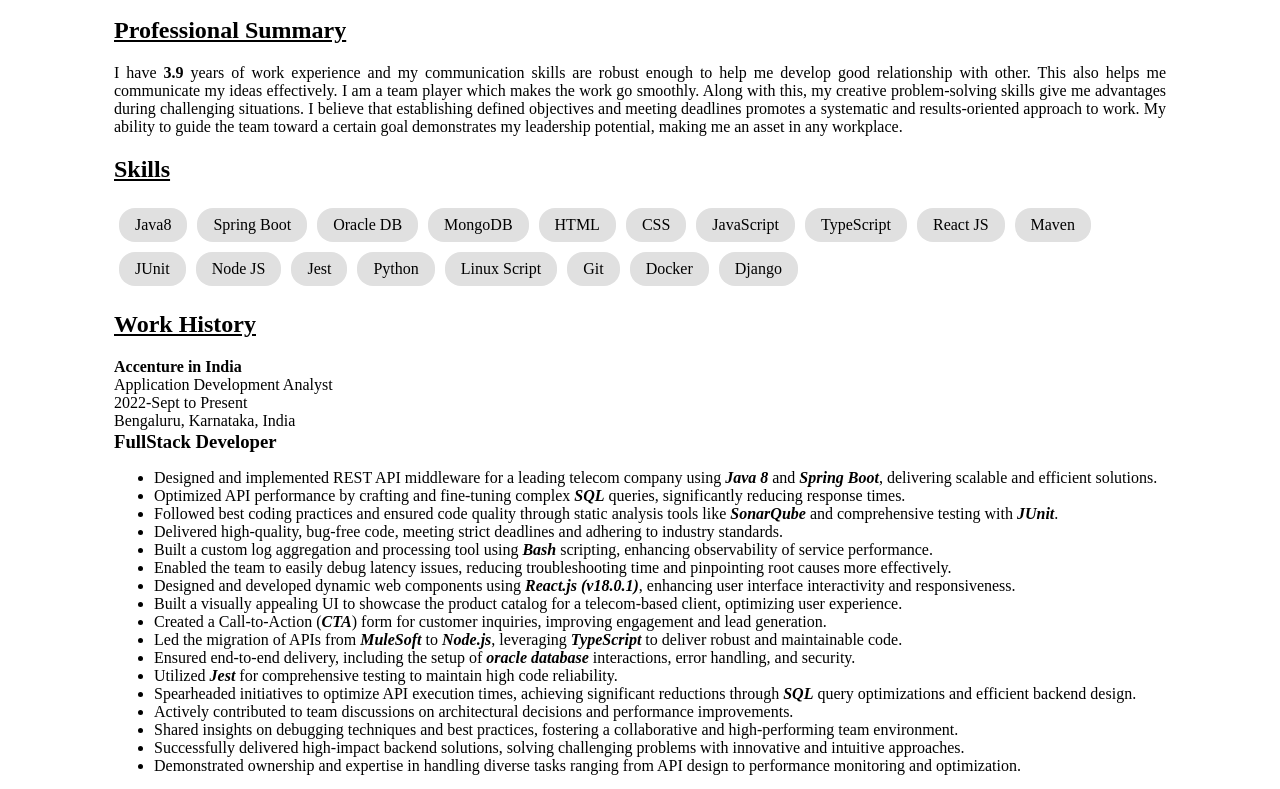
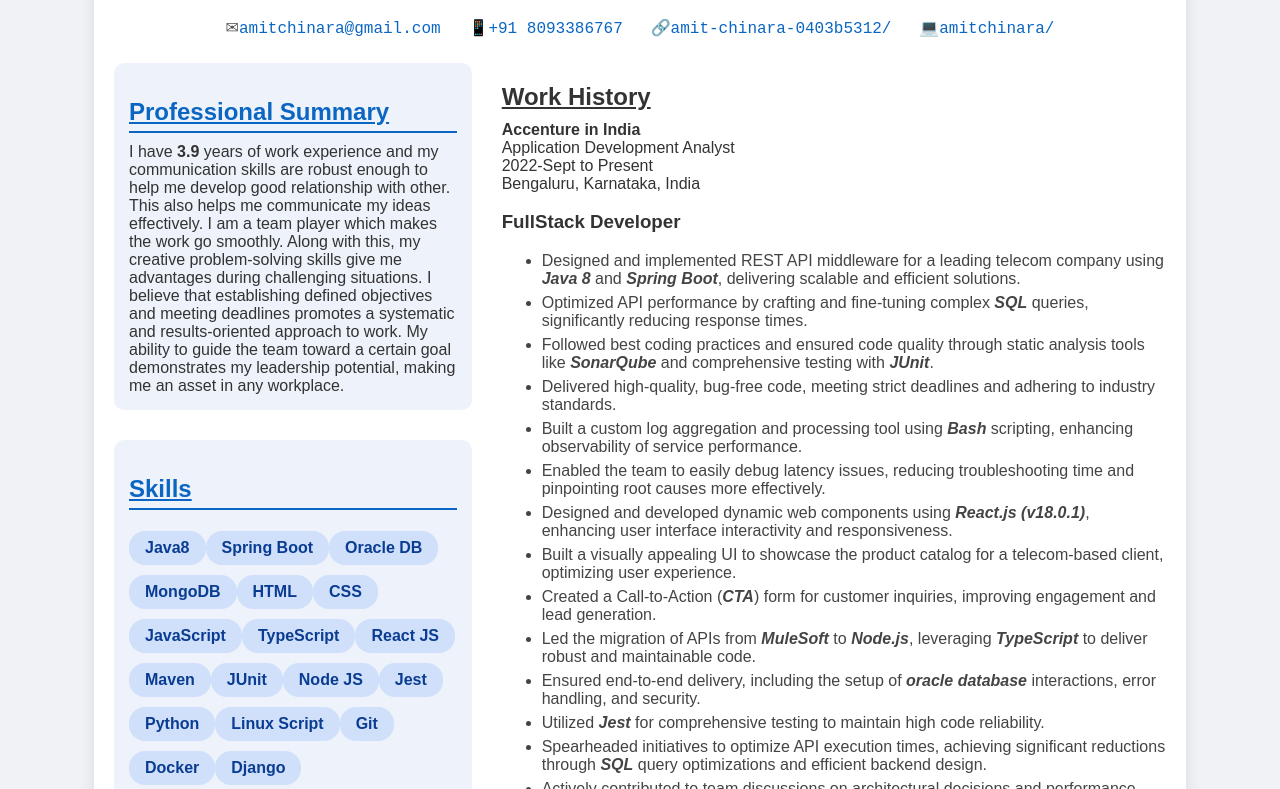
Before and after one commit to AmitChinara/resume, a plain HTML site: page index.html in a window 1280 px wide. Shown: the part 140-929 px from the top of the page. Drawn offline with Linux system fonts and the light colour scheme.

Commit message:
Website changes

```diff
--- a/CSS/style.css
+++ b/CSS/style.css
@@ -1,60 +1,103 @@
-a {
-    /*border: 2px solid red;*/
-    text-decoration: none;
-    color: black;
-}
-
-body {
-    text-align: justify;
-}
-
-body h2 {
-    text-decoration: underline;
+/* Body & container */
+html, body {
+    height: 100%;
+    margin: 0;
+    padding: 0;
+    font-family: Arial, sans-serif;
+    background-color: #f0f2f5;
+    color: #333;
+    display: flex;
+    flex-direction: column;
 }
 
 .container {
-    /*border: 2px solid red;*/
-    height: fit-content;
     width: 1052px;
-    margin: auto;
-    padding-bottom: 50px;
+    margin: 20px auto 0 auto;
+    padding: 20px;
+    background-color: #fff;
+    box-shadow: 0px 6px 15px rgba(0,0,0,0.1);
+    border-radius: 10px;
+    flex: 1;
 }
 
+/* Profile */
 .profile {
-    /*border: 2px solid red;*/
-    width: fit-content;
-    margin: auto;
+    text-align: center;
     font-family: monospace;
-    font-size: 20px;
+    margin-bottom: 25px;
 }
 
 #name {
-    text-align: center;
-    font-size: 40px;
+    font-size: 42px;
+    color: #0a66c2;
 }
 
-.connect {
-    /*font-size: large;*/
+.contact-info span {
+    display: inline-block;
+    margin: 0 10px;
+    font-size: 16px;
+    color: #555;
 }
 
-section.skills ul {
+.contact-info a {
+    color: #0a66c2;
+    text-decoration: none;
+}
+
+/* Main content layout */
+.main-content {
+    display: flex;
+    gap: 30px;
+}
+
+/* Left Column */
+.left-column {
+    width: 35%;
+}
+
+/* Skills and Professional Summary */
+.skills, .prof-summary {
+    margin-bottom: 30px;
+    padding: 15px;
+    border-radius: 10px;
+    background-color: #eef3fb;
+}
+
+.skills h2, .prof-summary h2 {
+    color: #0a66c2;
+    border-bottom: 2px solid #0a66c2;
+    padding-bottom: 5px;
+    margin-bottom: 10px;
+}
+
+.skills ul {
     list-style-type: none;
     padding: 0;
-    display: flex;
-    flex-wrap: wrap;
 }
 
-section.skills ul li {
-    background-color: #e0e0e0;
+.skills ul li {
+    background-color: #d0e0fb;
     border-radius: 16px;
     padding: 8px 16px;
-    margin: 5px;
+    margin: 5px 0;
     display: inline-block;
-    /*font-size: 16px;*/
+    color: #0a3c91;
+    font-weight: bold;
 }
 
-.work:not(:last-child) {
-    border-bottom: 1px solid hsla(0, 0%, 0%, 0.11);
+/* Right Column */
+.right-column {
+    width: 65%;
+}
+
+section h2 {
+    text-decoration: underline;
+    margin-bottom: 10px;
+}
+
+.work .role ul li {
+    margin-bottom: 6px;
+    color: #444;
 }
 
 table {
@@ -64,15 +107,22 @@ table {
 
 td, th {
     text-align: center;
-    border: 1px solid;
-    padding-inline: 0.21rem;
+    border: 1px solid #ccc;
+    padding: 8px;
 }
 
 th {
     font-weight: bold;
+    background-color: #0a66c2;
+    color: #fff;
 }
 
-h4, h3 {
-    margin-top: 1px;
-    margin-bottom: 1px;
+/* Footer */
+footer {
+    width: 100%;
+    background-color: #333;
+    color: #fff;
+    text-align: center;
+    padding: 15px 0;
+    font-size: 14px;
 }
--- a/index.html
+++ b/index.html
@@ -3,32 +3,39 @@
 <head>
     <meta charset="UTF-8">
     <title>Amit Chinara Resume</title>
-    <meta name="viewport" content="width=1024, initial-scale=1.0">
+    <meta name="viewport" content="width=device-width, initial-scale=1.0">
+    <link rel="stylesheet" href="./CSS/style.css?v=3.0">
 </head>
-    <link rel="stylesheet" href="./CSS/style.css?v=1.0">
 <body>
     <div class="container">
+        <!-- Profile Section -->
         <section class="profile">
-            <a>
             <h1 id="name"></h1>
-            </a>
+            <div class="contact-info">
                 <span id="mail-id">✉<a id="email"></a></span>
                 <span id="phone-number">📱<a id="phone"></a></span>
-            <span id="linkedin"><svg xmlns="http://www.w3.org/2000/svg" width="20" height="20" viewBox="0 0 20 20"><rect width="100%" height="100%" fill="white" /> <title>LinkedIn</title><g><path d="m 20.4 1.5 v 17.4 a 1.5 1.5 90 0 1 -1.5 1.5 h -17.4 a 1.5 1.5 90 0 1 -1.5 -1.5 v -17.4 a 1.5 1.5 90 0 1 1.5 -1.5 h 17.4 a 1.5 1.5 90 0 1 1.5 1.5 z m -14.4 6.3 h -3 v 9.6 h 3 z m 0.27 -3.3 a 1.728 1.728 90 0 0 -1.716 -1.74 h -0.054 a 1.74 1.74 90 0 0 0 3.48 h 0 a 1.728 1.728 90 0 0 1.77 -1.686 z m 11.13 7.068 c 0 -2.886 -1.836 -4.008 -3.66 -4.008 a 3.42 3.42 90 0 0 -3.036 1.548 h -0.084 v -1.308 h -2.82 v 9.6 h 3 v -5.106 a 1.992 1.992 90 0 1 1.8 -2.148 h 0.114 c 0.954 0 1.662 0.6 1.662 2.112 v 5.142 h 3 z" fill="#0a66c2"></path></g></svg> <a id="linkedin-link"></a></span>
-            <span id="leetcode"><svg xmlns="http://www.w3.org/2000/svg" width="20" height="20" viewBox="0 0 24 24" id="leetcode">
-  <path fill="#B3B1B0" d="M22 14.355c0-.742-.564-1.346-1.26-1.346H10.676c-.696 0-1.26.604-1.26 1.346s.563 1.346 1.26 1.346H20.74c.696.001 1.26-.603 1.26-1.346z"></path>
-  <path fill="#E7A41F" d="m3.482 18.187 4.313 4.361c.973.979 2.318 1.452 3.803 1.452 1.485 0 2.83-.512 3.805-1.494l2.588-2.637c.51-.514.492-1.365-.039-1.9-.531-.535-1.375-.553-1.884-.039l-2.676 2.607c-.462.467-1.102.662-1.809.662s-1.346-.195-1.81-.662l-4.298-4.363c-.463-.467-.696-1.15-.696-1.863 0-.713.233-1.357.696-1.824l4.285-4.38c.463-.467 1.116-.645 1.822-.645s1.346.195 1.809.662l2.676 2.606c.51.515 1.354.497 1.885-.038.531-.536.549-1.387.039-1.901l-2.588-2.636a4.994 4.994 0 0 0-2.392-1.33l-.034-.007 2.447-2.503c.512-.514.494-1.366-.037-1.901-.531-.535-1.376-.552-1.887-.038l-10.018 10.1C2.509 11.458 2 12.813 2 14.311c0 1.498.509 2.896 1.482 3.876z"></path>
-  <path fill="#070706" d="M8.115 22.814a2.109 2.109 0 0 1-.474-.361c-1.327-1.333-2.66-2.66-3.984-3.997-1.989-2.008-2.302-4.937-.786-7.32a6 6 0 0 1 .839-1.004L13.333.489c.625-.626 1.498-.652 2.079-.067.56.563.527 1.455-.078 2.066-.769.776-1.539 1.55-2.309 2.325-.041.122-.14.2-.225.287-.863.876-1.75 1.729-2.601 2.618-.111.116-.262.186-.372.305-1.423 1.423-2.863 2.83-4.266 4.272-1.135 1.167-1.097 2.938.068 4.127 1.308 1.336 2.639 2.65 3.961 3.974.067.067.136.132.204.198.468.303.474 1.25.183 1.671-.321.465-.74.75-1.333.728-.199-.006-.363-.086-.529-.179z"></path>
-</svg><a id="leetcode-link"></a></span>
+                <span id="linkedin">🔗<a id="linkedin-link"></a></span>
+                <span id="leetcode">💻<a id="leetcode-link"></a></span>
+            </div>
         </section>
+
+        <!-- Main content -->
+        <div class="main-content">
+            <!-- Left Column -->
+            <aside class="left-column">
                 <section class="prof-summary">
                     <h2>Professional Summary</h2>
                     <div id="about"></div>
                 </section>
+
                 <section class="skills">
                     <h2>Skills</h2>
                     <div id="skills"></div>
                 </section>
+            </aside>
+
+            <!-- Right Column -->
+            <section class="right-column">
                 <section class="work-history">
                     <h2>Work History</h2>
                     <div id="work-history"></div>
@@ -49,7 +56,16 @@
                         </table>
                     </div>
                 </section>
+            </section>
         </div>
+    </div>
+
+    <!-- Footer -->
+    <footer>
+        <p>© 2025 Amit Chinara. All Rights Reserved.</p>
+    </footer>
+
+    <!-- Scripts -->
     <script src="./Script/staticFunction.js?v=1.0"></script>
     <script src="./Script/data.js?v=1.0"></script>
     <script src="./Script/scripts.js?v=1.0"></script>
```
Lines whose indentation alone changed are shown as unchanged.
